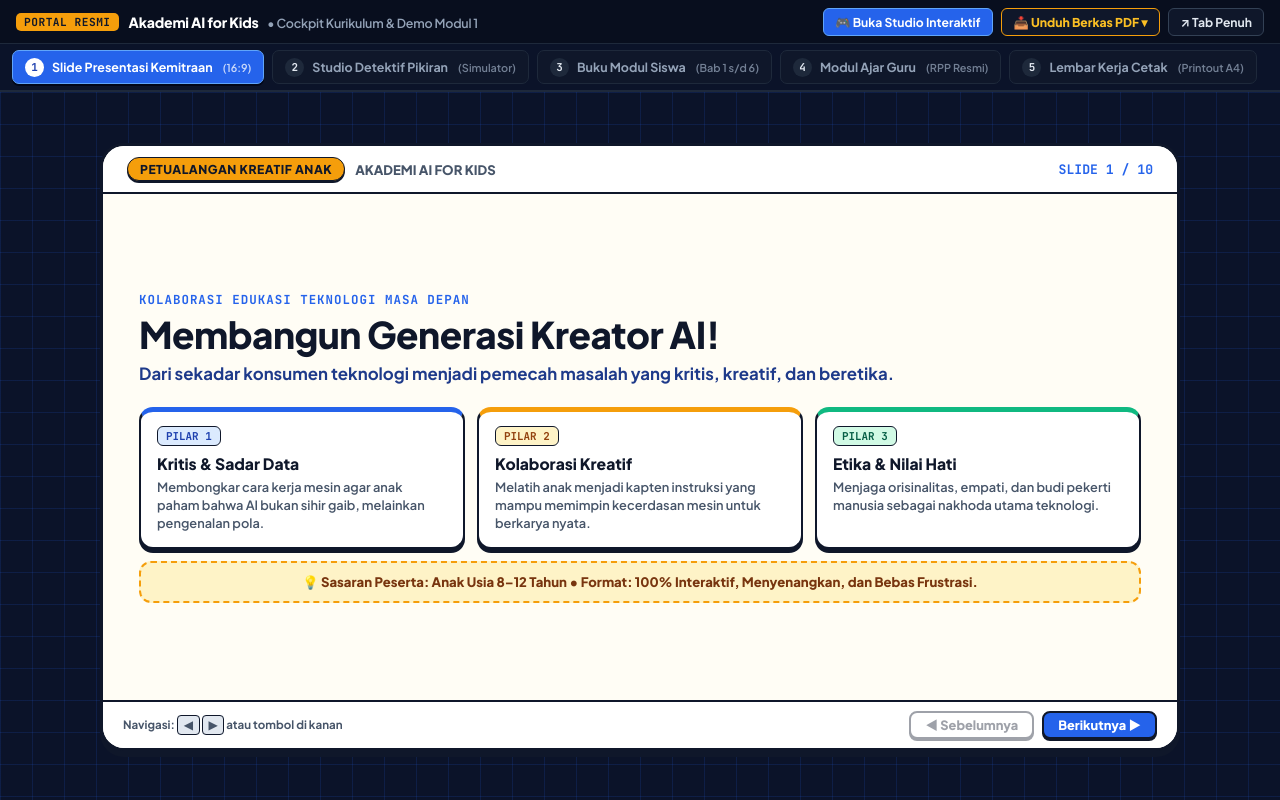
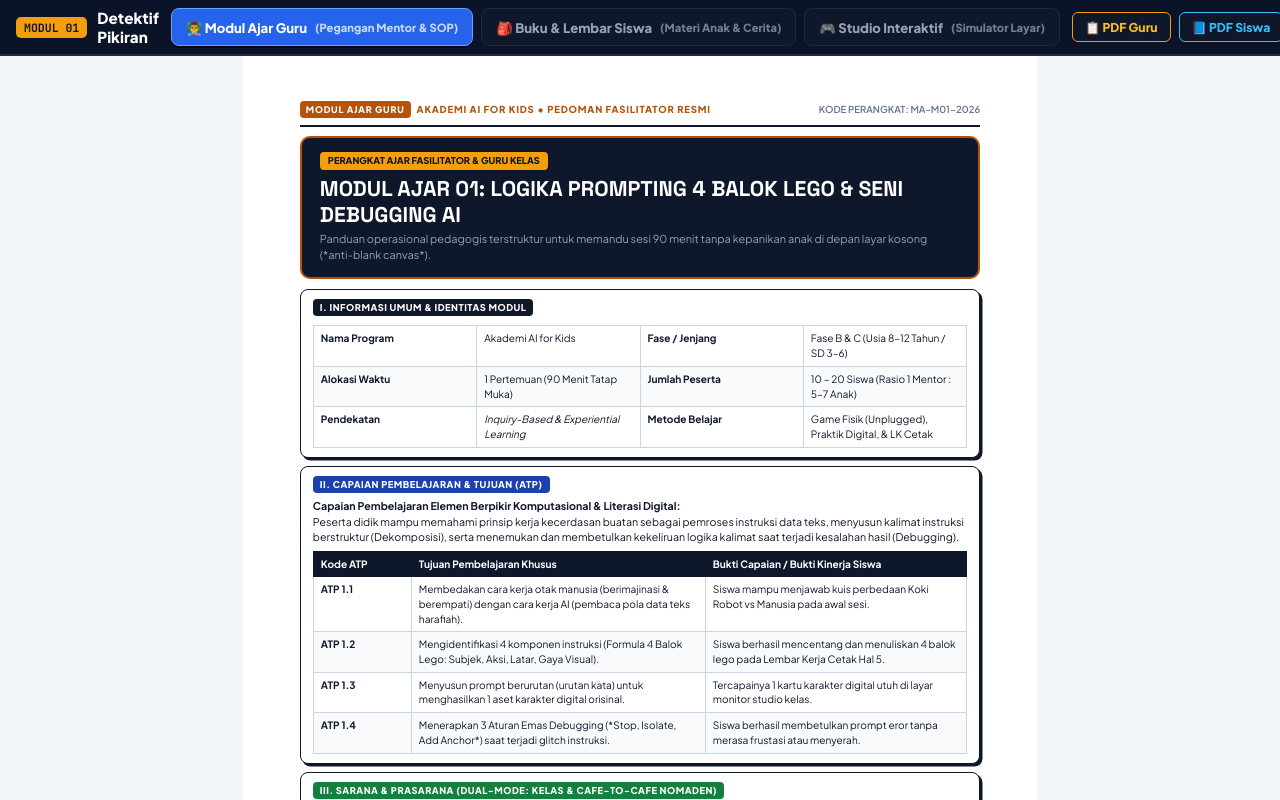
Before and after one commit to Dimitdisini/AI-For-Kidsss, a website: page index.html in a window 1280 px wide. Drawn offline with Linux system fonts and the light colour scheme.

Commit message:
refactor: sederhanakan total Modul 1 (hanya Modul Ajar Guru, Buku Siswa, dan Studio)

```diff
--- a/index.html
+++ b/index.html
@@ -3,7 +3,7 @@
 <head>
   <meta charset="UTF-8">
   <meta name="viewport" content="width=device-width, initial-scale=1.0">
-  <title>Portal Master AI for Kids - Dimitri Ahmad & Mitra</title>
+  <title>Akademi AI for Kids — Modul 1: Detektif Pikiran</title>
   <link rel="preconnect" href="https://fonts.googleapis.com">
   <link rel="preconnect" href="https://fonts.gstatic.com" crossorigin>
   <link href="https://fonts.googleapis.com/css2?family=Plus+Jakarta+Sans:wght@600;700;800;900&family=JetBrains+Mono:wght@700;900&family=Space+Grotesk:wght@700;800&display=swap" rel="stylesheet">
@@ -14,7 +14,6 @@
       --bar-border: #1e293b;
       --accent-blue: #2563eb;
       --accent-amber: #f59e0b;
-      --accent-emerald: #10b981;
       --text-white: #ffffff;
       --text-muted: #94a3b8;
       --font-main: 'Plus Jakarta Sans', system-ui, -apple-system, sans-serif;
@@ -34,26 +33,18 @@
       font-family: var(--font-main);
     }
 
-    /* ==================== 2-TIER CLEAN HEADER ==================== */
+    /* TOP MASTER HEADER (SIMPEL & LEGA) */
     #masterHeader {
-      width: 100%;
+      height: 56px;
       background: var(--bar-bg);
       border-bottom: 2px solid var(--bar-border);
-      z-index: 1000;
-      position: relative;
-      display: flex;
-      flex-direction: column;
-    }
-
-    /* BARIS 1: TOP BRAND & UTILITIES (Tinggi: 44px) */
-    .top-utility-bar {
-      height: 44px;
       display: flex;
       align-items: center;
       justify-content: space-between;
       padding: 0 16px;
-      border-bottom: 1px solid #1e293b;
-      background: #080e1e;
+      gap: 12px;
+      z-index: 1000;
+      position: relative;
     }
 
     .brand-left {
@@ -66,186 +57,42 @@
       background: var(--accent-amber);
       color: #0f172a;
       font-family: 'JetBrains Mono', monospace;
-      font-size: 0.7rem;
+      font-size: 0.72rem;
       font-weight: 900;
-      padding: 2px 8px;
+      padding: 3px 8px;
       border-radius: 5px;
-      letter-spacing: 0.5px;
       white-space: nowrap;
     }
 
     .brand-title {
-      font-size: 0.88rem;
-      font-weight: 800;
+      font-size: 0.95rem;
+      font-weight: 900;
       color: #ffffff;
-      letter-spacing: -0.2px;
     }
 
-    .brand-title span {
-      color: #94a3b8;
-      font-weight: 600;
-      font-size: 0.78rem;
-      margin-left: 6px;
-    }
-
-    .top-actions {
+    /* TABS NAVIGATOR (HANYA 3 TAB UTAMA) */
+    .tabs-bar {
       display: flex;
       align-items: center;
       gap: 8px;
     }
 
-    /* ACTION BUTTONS */
-    .btn-action {
-      font-family: var(--font-main);
-      font-size: 0.76rem;
-      font-weight: 700;
-      padding: 5px 11px;
-      border-radius: 6px;
-      border: 1px solid #334155;
-      background: #0f172a;
-      color: #e2e8f0;
-      text-decoration: none;
-      display: inline-flex;
-      align-items: center;
-      gap: 6px;
-      cursor: pointer;
-      transition: all 0.15s ease;
-      white-space: nowrap;
-    }
-
-    .btn-action:hover {
-      background: #1e293b;
-      border-color: #64748b;
-      color: #ffffff;
-    }
-
-    .btn-primary {
-      background: #2563eb;
-      border-color: #60a5fa;
-      color: #ffffff;
-    }
-    .btn-primary:hover {
-      background: #1d4ed8;
-      border-color: #93c5fd;
-    }
-
-    /* DROPDOWN UNDUH PDF */
-    .dropdown {
-      position: relative;
-      display: inline-block;
-    }
-
-    .dropdown-btn {
-      background: #0f172a;
-      border: 1px solid #f59e0b;
-      color: #fbbf24;
-      font-family: var(--font-main);
-      font-size: 0.76rem;
-      font-weight: 800;
-      padding: 5px 12px;
-      border-radius: 6px;
-      display: flex;
-      align-items: center;
-      gap: 6px;
-      cursor: pointer;
-      transition: all 0.15s ease;
-    }
-
-    .dropdown-btn:hover {
-      background: #1e293b;
-      color: #ffffff;
-    }
-
-    .dropdown-menu {
-      display: none;
-      position: absolute;
-      right: 0;
-      top: 100%;
-      margin-top: 4px;
-      background: #0f172a;
-      border: 1.5px solid #334155;
-      border-radius: 8px;
-      box-shadow: 0 10px 25px -5px rgba(0, 0, 0, 0.6);
-      width: 270px;
-      z-index: 2000;
-      padding: 5px 0;
-      overflow: hidden;
-    }
-
-    .dropdown:hover .dropdown-menu {
-      display: block;
-    }
-
-    .dropdown-item {
-      display: flex;
-      flex-direction: column;
-      padding: 8px 12px;
-      color: #e2e8f0;
-      text-decoration: none;
-      font-size: 0.78rem;
-      border-bottom: 1px solid #1e293b;
-      transition: background 0.15s ease;
-    }
-
-    .dropdown-item:last-child {
-      border-bottom: none;
-    }
-
-    .dropdown-item:hover {
-      background: #1e293b;
-    }
-
-    .dropdown-item strong {
-      display: flex;
-      align-items: center;
-      gap: 6px;
-      color: #ffffff;
-      font-size: 0.8rem;
-    }
-
-    .dropdown-item span {
-      font-size: 0.68rem;
-      color: #94a3b8;
-      margin-top: 2px;
-    }
-
-    /* BARIS 2: TABS NAVIGATOR (Tinggi: 46px) */
-    .tabs-bar {
-      height: 46px;
-      display: flex;
-      align-items: center;
-      padding: 0 12px;
-      gap: 8px;
-      overflow-x: auto;
-      background: var(--bar-bg);
-      -webkit-overflow-scrolling: touch;
-    }
-
-    .tabs-bar::-webkit-scrollbar {
-      height: 3px;
-    }
-    .tabs-bar::-webkit-scrollbar-thumb {
-      background: #334155;
-      border-radius: 3px;
-    }
-
     .tab-btn {
-      height: 34px;
+      height: 38px;
       background: #0f172a;
       border: 1.5px solid #1e293b;
-      border-radius: 7px;
-      padding: 0 12px;
+      border-radius: 8px;
+      padding: 0 14px;
       display: inline-flex;
       align-items: center;
       gap: 8px;
       color: #94a3b8;
       cursor: pointer;
       font-family: var(--font-main);
-      font-size: 0.78rem;
-      font-weight: 700;
+      font-size: 0.82rem;
+      font-weight: 800;
       white-space: nowrap;
       transition: all 0.15s ease;
-      flex-shrink: 0;
     }
 
     .tab-btn:hover {
@@ -261,37 +108,53 @@
       box-shadow: 0 2px 0 #020617;
     }
 
-    .tab-num {
-      width: 19px;
-      height: 19px;
-      border-radius: 50%;
-      background: #1e293b;
-      color: #e2e8f0;
-      font-family: 'JetBrains Mono', monospace;
-      font-size: 0.68rem;
-      font-weight: 900;
+    /* RIGHT ACTIONS (HANYA 2 TOMBOL PDF) */
+    .top-actions {
       display: flex;
       align-items: center;
-      justify-content: center;
+      gap: 8px;
     }
 
-    .tab-btn.active .tab-num {
-      background: #ffffff;
-      color: #1e40af;
+    .btn-pdf {
+      font-family: var(--font-main);
+      font-size: 0.76rem;
+      font-weight: 800;
+      padding: 6px 12px;
+      border-radius: 6px;
+      text-decoration: none;
+      display: inline-flex;
+      align-items: center;
+      gap: 6px;
+      cursor: pointer;
+      transition: all 0.15s ease;
+      white-space: nowrap;
     }
 
-    .tab-sub {
-      font-size: 0.68rem;
-      opacity: 0.75;
-      font-weight: 500;
-      margin-left: 2px;
+    .btn-guru {
+      background: #0f172a;
+      border: 1.5px solid #f59e0b;
+      color: #fbbf24;
+    }
+    .btn-guru:hover {
+      background: #f59e0b;
+      color: #0f172a;
     }
 
-    /* ==================== IFRAME VIEWPORT ==================== */
+    .btn-siswa {
+      background: #0f172a;
+      border: 1.5px solid #38bdf8;
+      color: #38bdf8;
+    }
+    .btn-siswa:hover {
+      background: #38bdf8;
+      color: #0f172a;
+    }
+
+    /* IFRAME VIEWPORT */
     #contentViewport {
       width: 100%;
-      height: calc(100vh - 90px);
-      height: calc(100dvh - 90px);
+      height: calc(100vh - 56px);
+      height: calc(100dvh - 56px);
       border: none;
       display: block;
       background: #020617;
@@ -300,115 +163,63 @@
 </head>
 <body>
 
-  <!-- MASTER 2-TIER CLEAN HEADER -->
+  <!-- MASTER HEADER (SUPER RINGKAS, ZERO BINGUNG) -->
   <header id="masterHeader">
 
-    <!-- BARIS 1: BRANDING & AKSI UTAMA -->
-    <div class="top-utility-bar">
-      <div class="brand-left">
-        <div class="brand-badge">PORTAL RESMI</div>
-        <div class="brand-title">
-          Akademi AI for Kids
-          <span>• Cockpit Kurikulum & Demo Modul 1</span>
-        </div>
-      </div>
-
-      <div class="top-actions">
-        <!-- TOMBOL BUKA STUDIO -->
-        <a href="studio.html" target="_blank" class="btn-action btn-primary" title="Buka Studio Interaktif Robo-Mochi di Tab Penuh">
-          <span>🎮 Buka Studio Interaktif</span>
-        </a>
-
-        <!-- DROPDOWN UNDUH DOKUMEN PDF -->
-        <div class="dropdown">
-          <button class="dropdown-btn" type="button">
-            <span>📥 Unduh Berkas PDF ▾</span>
-          </button>
-          <div class="dropdown-menu">
-            <a href="Modul 1 - Buku Materi Siswa Lengkap.pdf" download target="_blank" class="dropdown-item">
-              <strong>📘 Buku Modul Siswa (Bab 1–6)</strong>
-              <span>Textbook & Materi Lengkap (PDF A4 7 Halaman)</span>
-            </a>
-            <a href="Modul 1 - Modul Ajar Resmi Fasilitator.pdf" download target="_blank" class="dropdown-item">
-              <strong>📋 Modul Ajar Resmi Fasilitator</strong>
-              <span>RPP, SOP Kelas, & Rubrik Asesmen (PDF A4 6 Halaman)</span>
-            </a>
-            <a href="Modul 1 - Buku Panduan Lengkap dan Lembar Kerja.pdf" download target="_blank" class="dropdown-item">
-              <strong>🖨️ Lembar Kerja Cetak Siswa</strong>
-              <span>Lembar Kerja Praktik Fisik A4 Siswa</span>
-            </a>
-            <a href="Modul 1 - Cetak Biru Studio Detektif Pikiran.pdf" download target="_blank" class="dropdown-item">
-              <strong>📑 Cetak Biru Master Lengkap</strong>
-              <span>Laporan Komprehensif Arsitektur Modul 1</span>
-            </a>
-          </div>
-        </div>
-
-        <!-- TOMBOL BUKA TAB PENUH -->
-        <a id="linkDirectOpen" href="presentasi.html" target="_blank" class="btn-action" title="Buka kamar aktif di tab browser terpisah">
-          <span>↗ Tab Penuh</span>
-        </a>
-      </div>
+    <div class="brand-left">
+      <div class="brand-badge">MODUL 01</div>
+      <div class="brand-title">Detektif Pikiran</div>
     </div>
 
-    <!-- BARIS 2: KAMAR NAVIGATOR (5 TAB LEGA & PROPORSIONAL) -->
+    <!-- HANYA 3 TAB UTAMA YANG DIBUTUHKAN -->
     <nav class="tabs-bar">
+      <!-- TAB 1: MODUL AJAR GURU -->
       <button class="tab-btn active" id="tabBtn-1" onclick="openRoom(1)">
-        <span class="tab-num">1</span>
-        <span>Slide Presentasi Kemitraan</span>
-        <span class="tab-sub">(16:9)</span>
+        <span>👨‍🏫 Modul Ajar Guru</span>
+        <small style="opacity: 0.75; font-size: 0.7rem;">(Pegangan Mentor & SOP)</small>
       </button>
 
+      <!-- TAB 2: BUKU & LEMBAR KERJA SISWA -->
       <button class="tab-btn" id="tabBtn-2" onclick="openRoom(2)">
-        <span class="tab-num">2</span>
-        <span>Studio Detektif Pikiran</span>
-        <span class="tab-sub">(Simulator)</span>
+        <span>🎒 Buku & Lembar Siswa</span>
+        <small style="opacity: 0.75; font-size: 0.7rem;">(Materi Anak & Cerita)</small>
       </button>
 
+      <!-- TAB 3: STUDIO INTERAKTIF -->
       <button class="tab-btn" id="tabBtn-3" onclick="openRoom(3)">
-        <span class="tab-num">3</span>
-        <span>Buku Modul Siswa</span>
-        <span class="tab-sub">(Bab 1 s/d 6)</span>
-      </button>
-
-      <button class="tab-btn" id="tabBtn-4" onclick="openRoom(4)">
-        <span class="tab-num">4</span>
-        <span>Modul Ajar Guru</span>
-        <span class="tab-sub">(RPP Resmi)</span>
-      </button>
-
-      <button class="tab-btn" id="tabBtn-5" onclick="openRoom(5)">
-        <span class="tab-num">5</span>
-        <span>Lembar Kerja Cetak</span>
-        <span class="tab-sub">(Printout A4)</span>
+        <span>🎮 Studio Interaktif</span>
+        <small style="opacity: 0.75; font-size: 0.7rem;">(Simulator Layar)</small>
       </button>
     </nav>
+
+    <!-- TOMBOL DOWNLOAD PDF LANGSUNG -->
+    <div class="top-actions">
+      <a href="Modul 1 - Modul Ajar Resmi Fasilitator.pdf" download target="_blank" class="btn-pdf btn-guru" title="Unduh PDF Modul Ajar Guru (6 Halaman)">
+        <span>📋 PDF Guru</span>
+      </a>
+      <a href="Modul 1 - Buku Materi Siswa Lengkap.pdf" download target="_blank" class="btn-pdf btn-siswa" title="Unduh PDF Buku & Lembar Siswa (7 Halaman)">
+        <span>📘 PDF Siswa</span>
+      </a>
+    </div>
+
   </header>
 
-  <!-- ISOLATED IFRAME VIEWPORT (TANPA TITLE SUPAYA TIDAK MUNCUL TOOLTIP MENGGANGGU DI TENGAH) -->
-  <iframe id="contentViewport" src="presentasi.html"></iframe>
+  <!-- VIEWPORT TAMPILAN -->
+  <iframe id="contentViewport" src="modul-1-modul-ajar-guru.html"></iframe>
 
   <script>
     const rooms = {
       1: {
-        file: "presentasi.html",
-        label: "Slide Presentasi Kemitraan"
+        file: "modul-1-modul-ajar-guru.html",
+        label: "Modul Ajar Guru"
       },
       2: {
-        file: "studio.html",
-        label: "Studio Detektif Pikiran: Robo-Mochi"
+        file: "modul-1-buku-materi-siswa.html",
+        label: "Buku & Lembar Kerja Siswa"
       },
       3: {
-        file: "modul-1-buku-materi-siswa.html",
-        label: "Buku Modul Siswa (Bab 1 s/d Bab 6)"
-      },
-      4: {
-        file: "modul-1-modul-ajar-guru.html",
-        label: "Modul Ajar Resmi Fasilitator (RPP)"
-      },
-      5: {
-        file: "lembar-kerja.html",
-        label: "Lembar Kerja Siswa Cetak A4"
+        file: "studio.html",
+        label: "Studio Interaktif Robo-Mochi"
       }
     };
 
@@ -423,17 +234,10 @@
       const activeBtn = document.getElementById('tabBtn-' + roomId);
       if (activeBtn) activeBtn.classList.add('active');
 
-      // Load File into Isolated Iframe Viewport
+      // Update Viewport
       const viewport = document.getElementById('contentViewport');
-      const directLink = document.getElementById('linkDirectOpen');
-
-      const targetFile = rooms[roomId].file;
       if (viewport) {
-        viewport.src = targetFile;
-      }
-      if (directLink) {
-        directLink.href = targetFile;
-        directLink.setAttribute('title', 'Buka ' + rooms[roomId].label + ' di tab browser terpisah');
+        viewport.src = rooms[roomId].file;
       }
     }
   </script>
```
Also changed, not shown: Arsip_Lama/Kartu Misi dan Panduan Arsitek Koloni Antariksa.html (renamed from Kartu Misi dan Panduan Arsitek Koloni Antariksa.html), Arsip_Lama/Master Studio dan Presentasi AI for Kids.html (renamed from Master Studio dan Presentasi AI for Kids.html), Arsip_Lama/Panduan Operasional dan 3D Printing AI for Kids.html (renamed from Panduan Operasional dan 3D Printing AI for Kids.html), Arsip_Lama/Studio Game Komik AI for Kids.html (renamed from Studio Game Komik AI for Kids.html), Arsip_Lama/modul-1-buku-panduan-lengkap.html (renamed from modul-1-buku-panduan-lengkap.html), Arsip_Lama/modul-1-buku-panduan.html (renamed from modul-1-buku-panduan.html), Arsip_Lama/modul-1-laporan-detektif-pikiran.html (renamed from modul-1-laporan-detektif-pikiran.html), Arsip_Lama/modul-1.html (renamed from modul-1.html), 6 other files.
